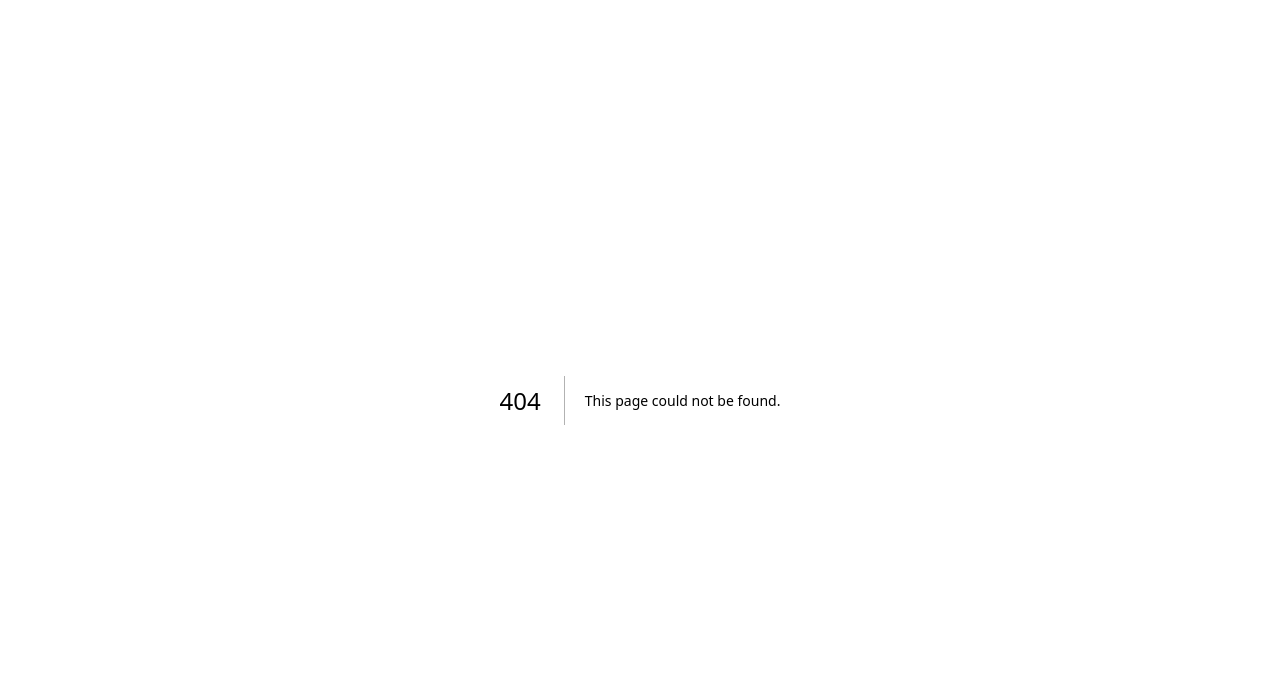
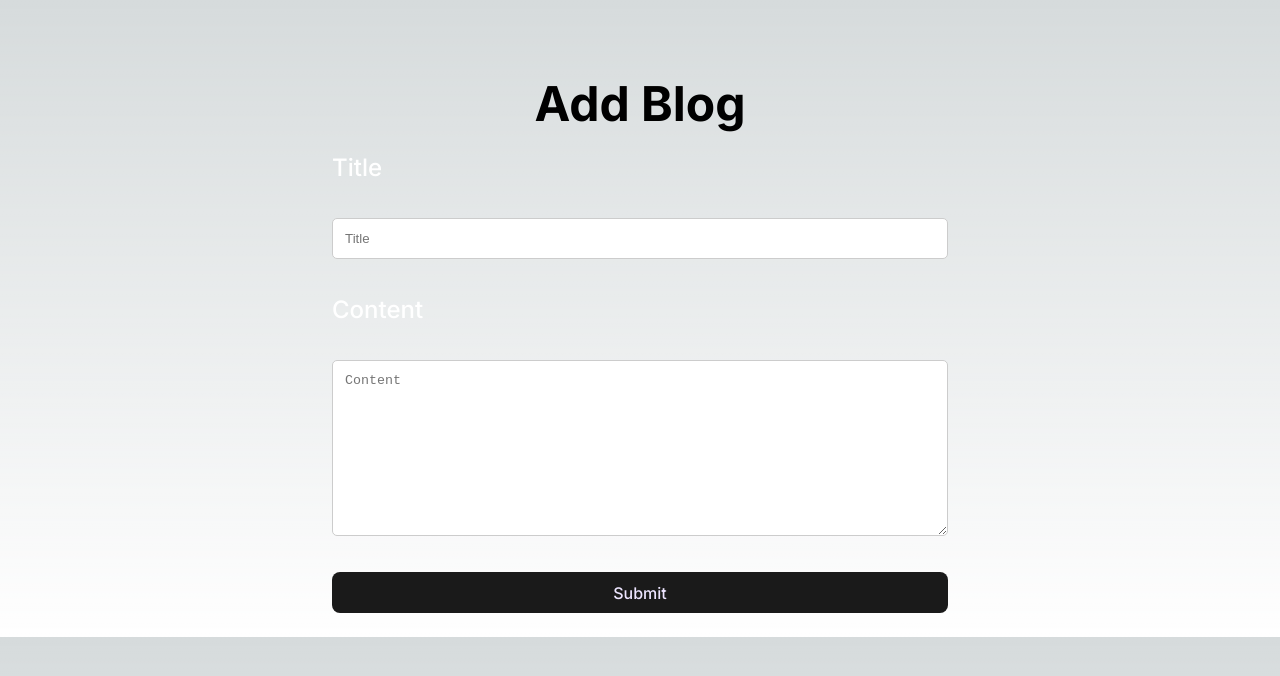
Before and after one commit to ItsAzura/next14_blogapp, a Next.js app: page /blog/addblog in a window 1280 px wide. Before the commit this address had no page. Shown: the top 676 px of the page. Built offline with nearby package versions, Linux system fonts and the light colour scheme.

Commit message:
chore: Add blog page and API route for adding a new blog

```diff
--- a/src/app/api/addblog/route.js
+++ b/src/app/api/addblog/route.js
@@ -1,6 +1,7 @@
 import connectToDb from '@/database/db';
 import Blog from '@/models/blog';
 import { NextResponse } from 'next/server';
+import Joi from 'joi';
 
 //Tạo schema để validate dữ liệu
 const AddNewBlog = Joi.object({
--- /dev/null
+++ b/src/app/blog/addblog/AddBlog.module.css
@@ -0,0 +1,85 @@
+.container {
+  display: flex;
+  flex-direction: column;
+  align-items: center;
+  justify-content: center;
+  margin-top: 50px;
+  padding: 24px;
+}
+
+.container h1 {
+  font-size: 3rem;
+  margin-bottom: 20px;
+}
+
+.container form {
+  width: 50%;
+  display: flex;
+  flex-direction: column;
+  justify-content: center;
+  gap: 36px;
+}
+
+.container form label {
+  font-size: 1.5rem;
+  font-weight: 500;
+  color: #fff;
+}
+
+.container form input {
+  padding: 12px;
+  border: 1px solid #ccc;
+  border-radius: 5px;
+  transition: all 0.3s ease-in-out;
+}
+
+.container form input:hover {
+  transform: scale(1.02);
+  border-color: #fff;
+  box-shadow: 0px 0px 10px 0px #fff;
+}
+
+.container form input:focus {
+  transform: scale(1.02);
+  border-color: #fff;
+  box-shadow: 0px 0px 10px 0px #fff;
+}
+
+.container form textarea {
+  padding: 12px;
+  border: 1px solid #ccc;
+  border-radius: 5px;
+  transition: all 0.3s ease-in-out;
+}
+
+.container form textarea:hover {
+  transform: scale(1.02);
+  border-color: #fff;
+  box-shadow: 0px 0px 10px 0px #fff;
+}
+
+.container form textarea:focus {
+  transform: scale(1.02);
+  border-color: #fff;
+  box-shadow: 0px 0px 10px 0px #fff;
+}
+
+.container form button {
+  border-radius: 8px;
+  border: 1px solid transparent;
+  padding: 0.6em 1.2em;
+  font-size: 1em;
+  font-weight: 500;
+  font-family: inherit;
+  background-color: #1a1a1a;
+  cursor: pointer;
+  color: #ede5ff;
+  transition: 0.2s;
+}
+
+.container form button:hover {
+  box-shadow: 0px 0px 17px 0px #fff;
+  border-color: #fff;
+  color: #f7f5ff;
+  background-color: #000;
+}
--- /dev/null
+++ b/src/app/blog/addblog/page.jsx
@@ -0,0 +1,58 @@
+'use client';
+import React from 'react';
+import styles from './AddBlog.module.css';
+import { useRouter } from 'next/navigation';
+
+const AddBlog = () => {
+  const router = useRouter();
+
+  const handleSubmit = async (e) => {
+    e.preventDefault();
+    const title = e.target.title.value;
+    const content = e.target.content.value;
+
+    try {
+      const req = await fetch('/api/addblog', {
+        method: 'POST',
+        headers: {
+          'Content-Type': 'application/json',
+        },
+        body: JSON.stringify({ title, content }),
+      });
+
+      const res = await req.json();
+
+      if (req.ok) {
+        console.log('Blog added successfully', res);
+        router.push('/blog');
+      } else {
+        console.log('Failed to add blog', res);
+      }
+    } catch (error) {
+      console.log(error);
+    }
+  };
+
+  return (
+    <div className={styles.container}>
+      <h1>Add Blog</h1>
+      <form action="" onSubmit={handleSubmit}>
+        <label htmlFor="title">Title</label>
+        <input type="text" id="title" name="title" placeholder="Title"></input>
+        <label htmlFor="content">Content</label>
+        <textarea
+          id="content"
+          name="content"
+          placeholder="Content"
+          cols={30}
+          rows={10}
+        ></textarea>
+        <button type="submit" value="Submit">
+          Submit
+        </button>
+      </form>
+    </div>
+  );
+};
+
+export default AddBlog;
--- a/src/app/page.module.css
+++ b/src/app/page.module.css
@@ -1,230 +1,122 @@
-.main {
+.container {
   display: flex;
   flex-direction: column;
-  justify-content: space-between;
   align-items: center;
-  padding: 6rem;
-  min-height: 100vh;
+  justify-content: center;
+  height: 100vh;
+  gap: 1rem;
 }
 
-.description {
-  display: inherit;
-  justify-content: inherit;
-  align-items: inherit;
-  font-size: 0.85rem;
-  max-width: var(--max-width);
-  width: 100%;
-  z-index: 2;
-  font-family: var(--font-mono);
+.container h1 {
+  font-size: 4rem;
+  margin-bottom: 1rem;
+  -webkit-animation: tracking-in-contract 0.8s
+    cubic-bezier(0.215, 0.61, 0.355, 1) both;
+  animation: tracking-in-contract 0.8s cubic-bezier(0.215, 0.61, 0.355, 1) both;
+  text-shadow: 0px 0px 15px #fff;
 }
 
-.description a {
-  display: flex;
-  justify-content: center;
-  align-items: center;
-  gap: 0.5rem;
+.container a {
+  padding: 0.5rem 1rem;
+  background-color: #007bff;
+  color: white;
+  border: none;
+  border-radius: 5px;
+  cursor: pointer;
+  box-shadow: 0px 0px 10px #007bff;
+  -webkit-animation: flicker-1 2s linear infinite both;
+  animation: flicker-1 2s linear infinite both;
 }
 
-.description p {
-  position: relative;
-  margin: 0;
-  padding: 1rem;
-  background-color: rgba(var(--callout-rgb), 0.5);
-  border: 1px solid rgba(var(--callout-border-rgb), 0.3);
-  border-radius: var(--border-radius);
+.container a:hover {
+  background-color: #0056b3;
+  box-shadow: 0px 0px 15px #0056b3;
 }
 
-.code {
-  font-weight: 700;
-  font-family: var(--font-mono);
+@-webkit-keyframes tracking-in-contract {
+  0% {
+    letter-spacing: 1em;
+    opacity: 0;
+  }
+  40% {
+    opacity: 0.6;
+  }
+  100% {
+    letter-spacing: normal;
+    opacity: 1;
+  }
 }
-
-.grid {
-  display: grid;
-  grid-template-columns: repeat(4, minmax(25%, auto));
-  max-width: 100%;
-  width: var(--max-width);
-}
-
-.card {
-  padding: 1rem 1.2rem;
-  border-radius: var(--border-radius);
-  background: rgba(var(--card-rgb), 0);
-  border: 1px solid rgba(var(--card-border-rgb), 0);
-  transition: background 200ms, border 200ms;
-}
-
-.card span {
-  display: inline-block;
-  transition: transform 200ms;
-}
-
-.card h2 {
-  font-weight: 600;
-  margin-bottom: 0.7rem;
-}
-
-.card p {
-  margin: 0;
-  opacity: 0.6;
-  font-size: 0.9rem;
-  line-height: 1.5;
-  max-width: 30ch;
-  text-wrap: balance;
-}
-
-.center {
-  display: flex;
-  justify-content: center;
-  align-items: center;
-  position: relative;
-  padding: 4rem 0;
-}
-
-.center::before {
-  background: var(--secondary-glow);
-  border-radius: 50%;
-  width: 480px;
-  height: 360px;
-  margin-left: -400px;
-}
-
-.center::after {
-  background: var(--primary-glow);
-  width: 240px;
-  height: 180px;
-  z-index: -1;
-}
-
-.center::before,
-.center::after {
-  content: "";
-  left: 50%;
-  position: absolute;
-  filter: blur(45px);
-  transform: translateZ(0);
-}
-
-.logo {
-  position: relative;
-}
-/* Enable hover only on non-touch devices */
-@media (hover: hover) and (pointer: fine) {
-  .card:hover {
-    background: rgba(var(--card-rgb), 0.1);
-    border: 1px solid rgba(var(--card-border-rgb), 0.15);
+@keyframes tracking-in-contract {
+  0% {
+    letter-spacing: 1em;
+    opacity: 0;
   }
-
-  .card:hover span {
-    transform: translateX(4px);
+  40% {
+    opacity: 0.6;
+  }
+  100% {
+    letter-spacing: normal;
+    opacity: 1;
   }
 }
 
-@media (prefers-reduced-motion) {
-  .card:hover span {
-    transform: none;
+@-webkit-keyframes flicker-1 {
+  0%,
+  100% {
+    opacity: 1;
+  }
+  41.99% {
+    opacity: 1;
+  }
+  42% {
+    opacity: 0;
+  }
+  43% {
+    opacity: 0;
+  }
+  43.01% {
+    opacity: 1;
+  }
+  47.99% {
+    opacity: 1;
+  }
+  48% {
+    opacity: 0;
+  }
+  49% {
+    opacity: 0;
+  }
+  49.01% {
+    opacity: 1;
   }
 }
-
-/* Mobile */
-@media (max-width: 700px) {
-  .content {
-    padding: 4rem;
+@keyframes flicker-1 {
+  0%,
+  100% {
+    opacity: 1;
   }
-
-  .grid {
-    grid-template-columns: 1fr;
-    margin-bottom: 120px;
-    max-width: 320px;
-    text-align: center;
+  41.99% {
+    opacity: 1;
   }
-
-  .card {
-    padding: 1rem 2.5rem;
+  42% {
+    opacity: 0;
   }
-
-  .card h2 {
-    margin-bottom: 0.5rem;
+  43% {
+    opacity: 0;
   }
-
-  .center {
-    padding: 8rem 0 6rem;
+  43.01% {
+    opacity: 1;
   }
-
-  .center::before {
-    transform: none;
-    height: 300px;
+  47.99% {
+    opacity: 1;
   }
-
-  .description {
-    font-size: 0.8rem;
+  48% {
+    opacity: 0;
   }
-
-  .description a {
-    padding: 1rem;
+  49% {
+    opacity: 0;
   }
-
-  .description p,
-  .description div {
-    display: flex;
-    justify-content: center;
-    position: fixed;
-    width: 100%;
-  }
-
-  .description p {
-    align-items: center;
-    inset: 0 0 auto;
-    padding: 2rem 1rem 1.4rem;
-    border-radius: 0;
-    border: none;
-    border-bottom: 1px solid rgba(var(--callout-border-rgb), 0.25);
-    background: linear-gradient(
-      to bottom,
-      rgba(var(--background-start-rgb), 1),
-      rgba(var(--callout-rgb), 0.5)
-    );
-    background-clip: padding-box;
-    backdrop-filter: blur(24px);
-  }
-
-  .description div {
-    align-items: flex-end;
-    pointer-events: none;
-    inset: auto 0 0;
-    padding: 2rem;
-    height: 200px;
-    background: linear-gradient(
-      to bottom,
-      transparent 0%,
-      rgb(var(--background-end-rgb)) 40%
-    );
-    z-index: 1;
+  49.01% {
+    opacity: 1;
   }
 }
-
-/* Tablet and Smaller Desktop */
-@media (min-width: 701px) and (max-width: 1120px) {
-  .grid {
-    grid-template-columns: repeat(2, 50%);
-  }
-}
-
-@media (prefers-color-scheme: dark) {
-  .vercelLogo {
-    filter: invert(1);
-  }
-
-  .logo {
-    filter: invert(1) drop-shadow(0 0 0.3rem #ffffff70);
-  }
-}
-
-@keyframes rotate {
-  from {
-    transform: rotate(360deg);
-  }
-  to {
-    transform: rotate(0deg);
-  }
-}
--- a/src/models/blog.js
+++ b/src/models/blog.js
@@ -14,6 +14,6 @@ const BlogSchema = new Schema(
   { timestamps: true }
 );
 
-const Post = models.Post || model('Blog', BlogSchema);
+const Blog = models.Blog || model('Blog', BlogSchema);
 
 export default Blog;
```
Also changed, not shown: src/app/blog/page.jsx (added, +8 -0 lines), src/app/components/blogOverView/BlogOverView.jsx (added, +16 -0 lines), src/app/page.js (+7 -90 lines), src/app/components/blogOverView/BlogOverView.module.css (added).
